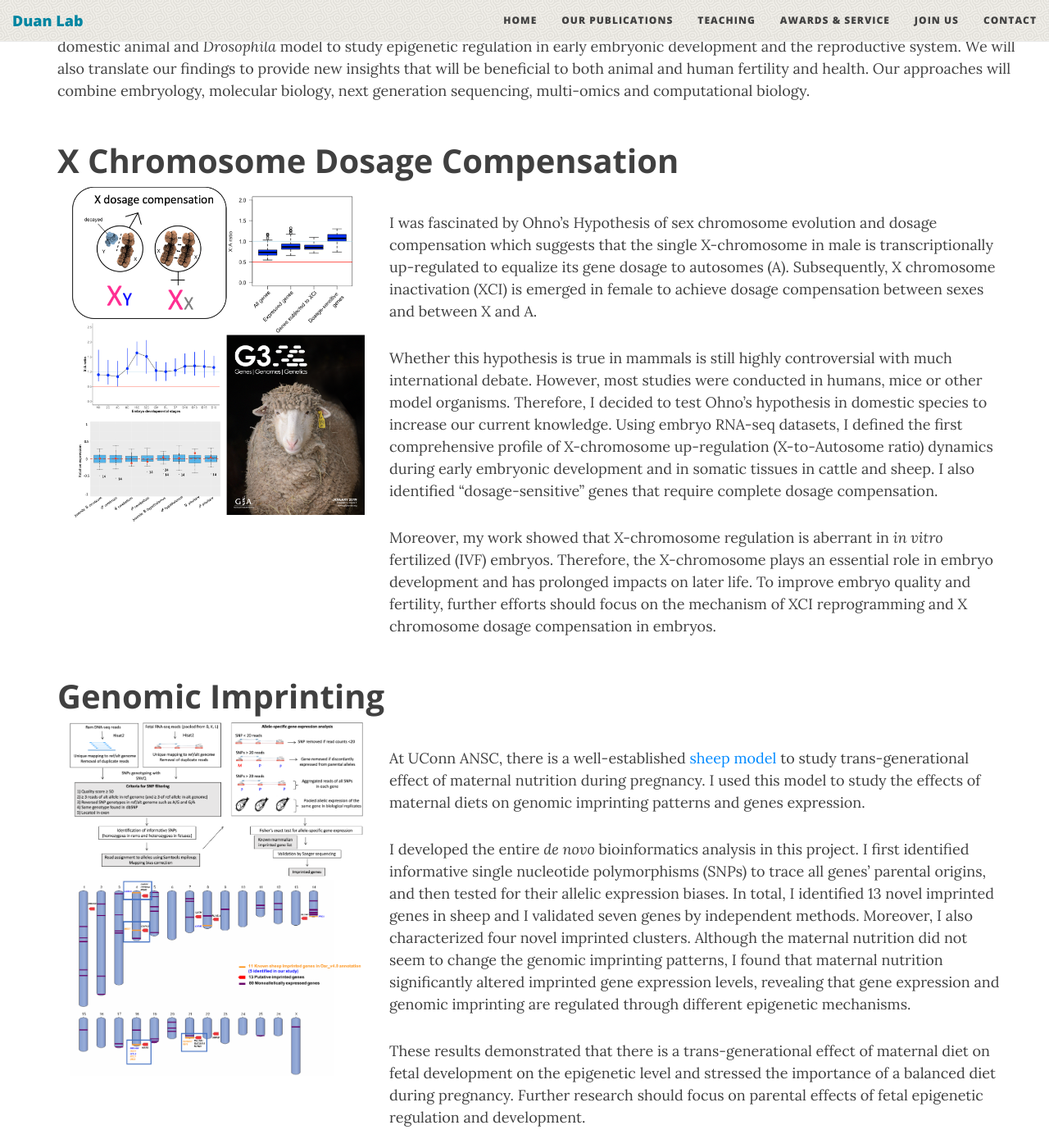
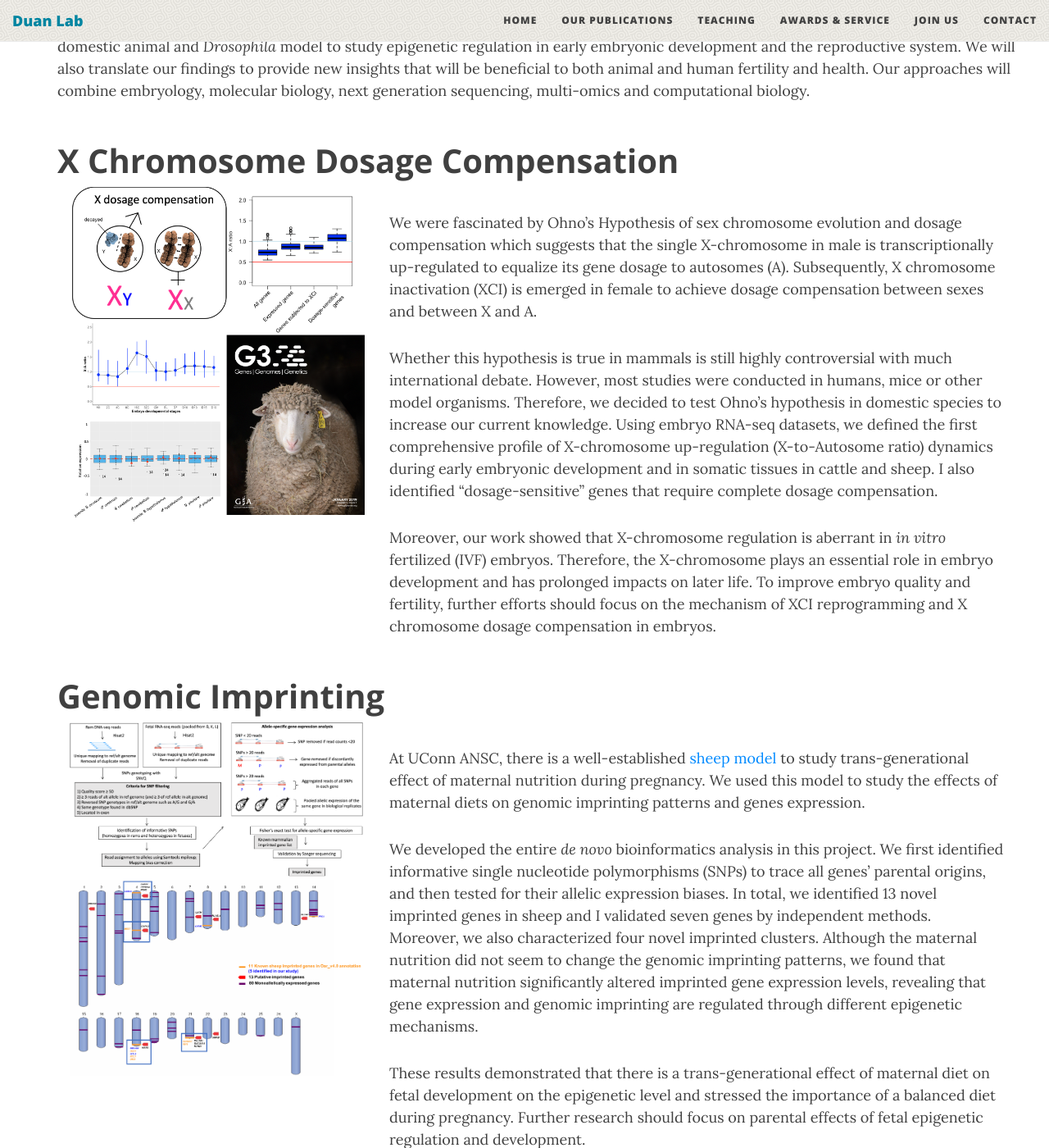
Before and after one commit to EllieDuan/EllieDuan.github.io, a Jekyll site: the page built from index.html, in a window 1280 px wide and 1400 px high, scrolled down 862 px. Shown: the whole window at 82% size. Built offline with Jekyll 4.4.1, drawn with Linux system fonts in a browser that asks for light colours; nearby versions of some CDN libraries; the list of posts is cut into pages by our own code; comment, search, counter and statistics services are not loaded; some of the changed text lies outside the part shown.

Commit message:
update home

```diff
--- a/index.html
+++ b/index.html
@@ -61,11 +61,11 @@ use-site-title: true
             <img src="/img/research/x_dosage.png" "float:left;">
         </div>
         <div class="col-lg-8">
-        	<p> I was fascinated by Ohno’s Hypothesis of sex chromosome evolution and dosage compensation which suggests that the single X-chromosome in male is transcriptionally up-regulated to equalize its gene dosage to autosomes (A). Subsequently, X chromosome inactivation (XCI) is emerged in female to achieve dosage compensation between sexes and between X and A.
+        	<p> We were fascinated by Ohno’s Hypothesis of sex chromosome evolution and dosage compensation which suggests that the single X-chromosome in male is transcriptionally up-regulated to equalize its gene dosage to autosomes (A). Subsequently, X chromosome inactivation (XCI) is emerged in female to achieve dosage compensation between sexes and between X and A.
         	</p>
-          <p>Whether this hypothesis is true in mammals is still highly controversial with much international debate. However, most studies were conducted in humans, mice or other model organisms. Therefore, I decided to test Ohno’s hypothesis in domestic species to increase our current knowledge. Using embryo RNA-seq datasets, I defined the first comprehensive profile of X-chromosome up-regulation (X-to-Autosome ratio) dynamics during early embryonic development and in somatic tissues in cattle and sheep. I also identified “dosage-sensitive” genes that require complete dosage compensation.
+          <p>Whether this hypothesis is true in mammals is still highly controversial with much international debate. However, most studies were conducted in humans, mice or other model organisms. Therefore, we decided to test Ohno’s hypothesis in domestic species to increase our current knowledge. Using embryo RNA-seq datasets, we defined the first comprehensive profile of X-chromosome up-regulation (X-to-Autosome ratio) dynamics during early embryonic development and in somatic tissues in cattle and sheep. I also identified “dosage-sensitive” genes that require complete dosage compensation.
            </p>
-           <p>Moreover, my work showed that X-chromosome regulation is aberrant in <i>in vitro</i> fertilized (IVF) embryos. Therefore, the X-chromosome plays an essential role in embryo development and has prolonged impacts on later life. To improve embryo quality and fertility, further efforts should focus on the mechanism of XCI reprogramming and X chromosome dosage compensation in embryos.
+           <p>Moreover, our work showed that X-chromosome regulation is aberrant in <i>in vitro</i> fertilized (IVF) embryos. Therefore, the X-chromosome plays an essential role in embryo development and has prolonged impacts on later life. To improve embryo quality and fertility, further efforts should focus on the mechanism of XCI reprogramming and X chromosome dosage compensation in embryos.
           </p>
     </div>
  </div>
@@ -76,9 +76,9 @@ use-site-title: true
             <img src="/img/research/sheep_imprinting.png">
         </div>
         <div class="col-lg-8">
-        	<p> At UConn ANSC, there is a well-established <a href="https://today.uconn.edu/school-stories/maternal-nutrition-across-generations-livestock/"> sheep model </a> to study trans-generational effect of maternal nutrition during pregnancy. I used this model to study the effects of maternal diets on genomic imprinting patterns and genes expression.
+        	<p> At UConn ANSC, there is a well-established <a href="https://today.uconn.edu/school-stories/maternal-nutrition-across-generations-livestock/"> sheep model </a> to study trans-generational effect of maternal nutrition during pregnancy. We used this model to study the effects of maternal diets on genomic imprinting patterns and genes expression.
         	 </p>
-           <p>I developed the entire <i>de novo</i> bioinformatics analysis in this project. I first identified informative single nucleotide polymorphisms (SNPs) to trace all genes’ parental origins, and then tested for their allelic expression biases. In total, I identified 13 novel imprinted genes in sheep and I validated seven genes by independent methods. Moreover, I also characterized four novel imprinted clusters. Although the maternal nutrition did not seem to change the genomic imprinting patterns, I found that maternal nutrition significantly altered imprinted gene expression levels, revealing that gene expression and genomic imprinting are regulated through different epigenetic mechanisms.
+           <p>We developed the entire <i>de novo</i> bioinformatics analysis in this project. We first identified informative single nucleotide polymorphisms (SNPs) to trace all genes’ parental origins, and then tested for their allelic expression biases. In total, we identified 13 novel imprinted genes in sheep and I validated seven genes by independent methods. Moreover, we also characterized four novel imprinted clusters. Although the maternal nutrition did not seem to change the genomic imprinting patterns, we found that maternal nutrition significantly altered imprinted gene expression levels, revealing that gene expression and genomic imprinting are regulated through different epigenetic mechanisms.
         	 </p>
            <p>These results demonstrated that there is a trans-generational effect of maternal diet on fetal development on the epigenetic level and stressed the importance of a balanced diet during pregnancy. Further research should focus on parental effects of fetal epigenetic regulation and development.
           </p>
@@ -90,11 +90,11 @@ use-site-title: true
             <img src="/img/research/bovine_WGBS.png">
         </div>
         <div class="col-lg-8">
-        	<p> In the last year of my Ph.D., I initiated a collaborative research project to profile the methylome in bovine single pre-implantation embryos using RNA-seq, reduced representative bisulfite sequencing (RRBS) and whole genome bisulfite sequencing (WGBS).
+        	<p> We initiated a collaborative research project to profile the methylome in bovine single pre-implantation embryos using RNA-seq, reduced representative bisulfite sequencing (RRBS) and whole genome bisulfite sequencing (WGBS).
         	</p>
-          <p>I preformed the entire bioinformatics analysis for the WGBS project. We found that after fertilization, the major wave of genome-wide DNA demethylation was complete at the 8-cell stage when <i>de novo</i> methylation became prominent. Sperm and oocytes had numerous differentially methylated regions (DMRs) which were enriched in intergenic regions. DMRs were also identified between <i>in vivo</i> and <i>in vitro</i> matured oocytes.
+          <p> We found that after fertilization, the major wave of genome-wide DNA demethylation was complete at the 8-cell stage when <i>de novo</i> methylation became prominent. Sperm and oocytes had numerous differentially methylated regions (DMRs) which were enriched in intergenic regions. DMRs were also identified between <i>in vivo</i> and <i>in vitro</i> matured oocytes.
         	</p>
-        	<p>This is the first comprehensive analysis of the global dynamics of DNA methylation in bovine gametes and single early embryos. I provided new insight into the epigenetics of embryos produced by assisted reproduction such as <i>in vitro</i> fertilization as well as models for human early embryos for which studies on  <i>in vivo</i> development are extremely limited. Future research should focus on define biomarkers that could be use in improve <i>in vitro</i> matured oocytes and embryos.
+        	<p>This is the first comprehensive analysis of the global dynamics of DNA methylation in bovine gametes and single early embryos. Our work provided new insight into the epigenetics of embryos produced by assisted reproduction such as <i>in vitro</i> fertilization as well as models for human early embryos for which studies on  <i>in vivo</i> development are extremely limited. Future research should focus on define biomarkers that could be use in improve <i>in vitro</i> matured oocytes and embryos.
           </p>
     	</div>
     </div>
@@ -106,7 +106,7 @@ use-site-title: true
             <img src="/img/research/zga.png">
         </div>
         <div class="col-lg-8">
-        	<p> My postdoctoral project focuses on the role of a conserved master regulatory transcription factor (CLAMP) in regulating X chromosome dosage compensation and the maternal zygotic transition in <i>Drosophila</i> early embryos. I have employed diverse techniques including: classical genetics, functional genomics, chromatin mapping, bioinformatics and microscopy. Future direction will be define the underlying mechanism of early transcription factors regulating zygotic genome activation and chromatin remodeling in early embryos.
+        	<p> My postdoctoral project focuses on the role of a conserved master regulatory transcription factor (CLAMP) in regulating X chromosome dosage compensation and the maternal zygotic transition in <i>Drosophila</i> early embryos. We have employed diverse techniques including: classical genetics, functional genomics, chromatin mapping, bioinformatics and microscopy. Future direction will be define the underlying mechanism of early transcription factors regulating zygotic genome activation and chromatin remodeling in early embryos.
           </p>
         </div>
     </div>
```
